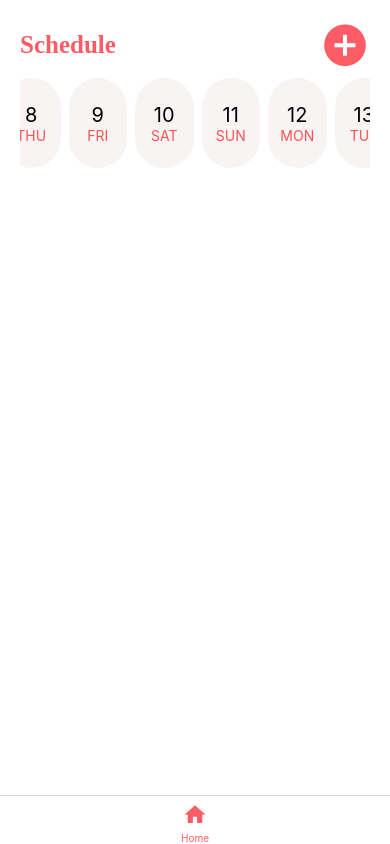
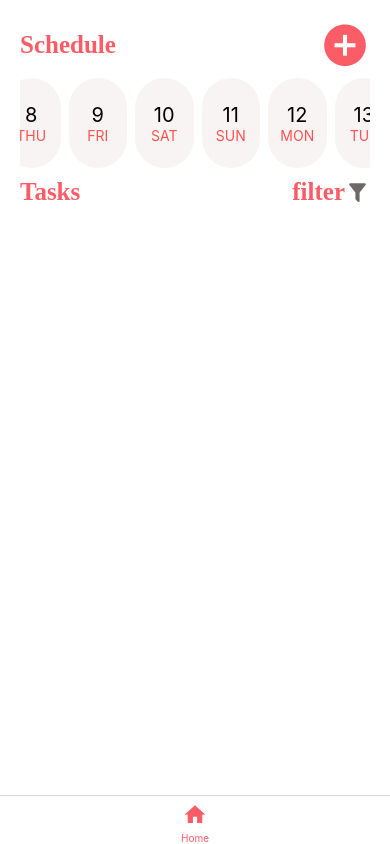
Before and after one commit to olashina201/home-secretary-mobile, a React Native app: screen /Home in a window 390 px wide. Built offline with nearby package versions, Linux system fonts and the light colour scheme.

Commit message:
filter section

```diff
--- a/screens/Home.js
+++ b/screens/Home.js
@@ -24,6 +24,19 @@ const Home = () => {
           setSelectedDate={setSelectedDate}
         />
       </View>
+      <View style={styles.tasksConatiner}>
+        <View style={styles.header}>
+          <AppText style={styles.title}>Tasks</AppText>
+          <View style={styles.filterSection}>
+            <AppText style={styles.title}>filter</AppText>
+            <MaterialCommunityIcons
+              name="filter"
+              size={25}
+              color={colors.medium}
+            />
+          </View>
+        </View>
+      </View>
     </Screen>
   );
 };
@@ -35,7 +48,6 @@ const styles = StyleSheet.create({
     flex: 1,
     backgroundColor: colors.white,
     padding: 20,
-    flexDirection: 'column',
   },
   header: {
     display: "flex",
@@ -47,5 +59,14 @@ const styles = StyleSheet.create({
     fontSize: 25,
     fontWeight: "bold",
     color: colors.primary,
+  },
+  tasksConatiner: {
+    marginTop: 10,
+    display: "flex",
+  },
+  filterSection: {
+    display: "flex",
+    flexDirection: "row",
+    alignItems: "center",
   }
 });
```
